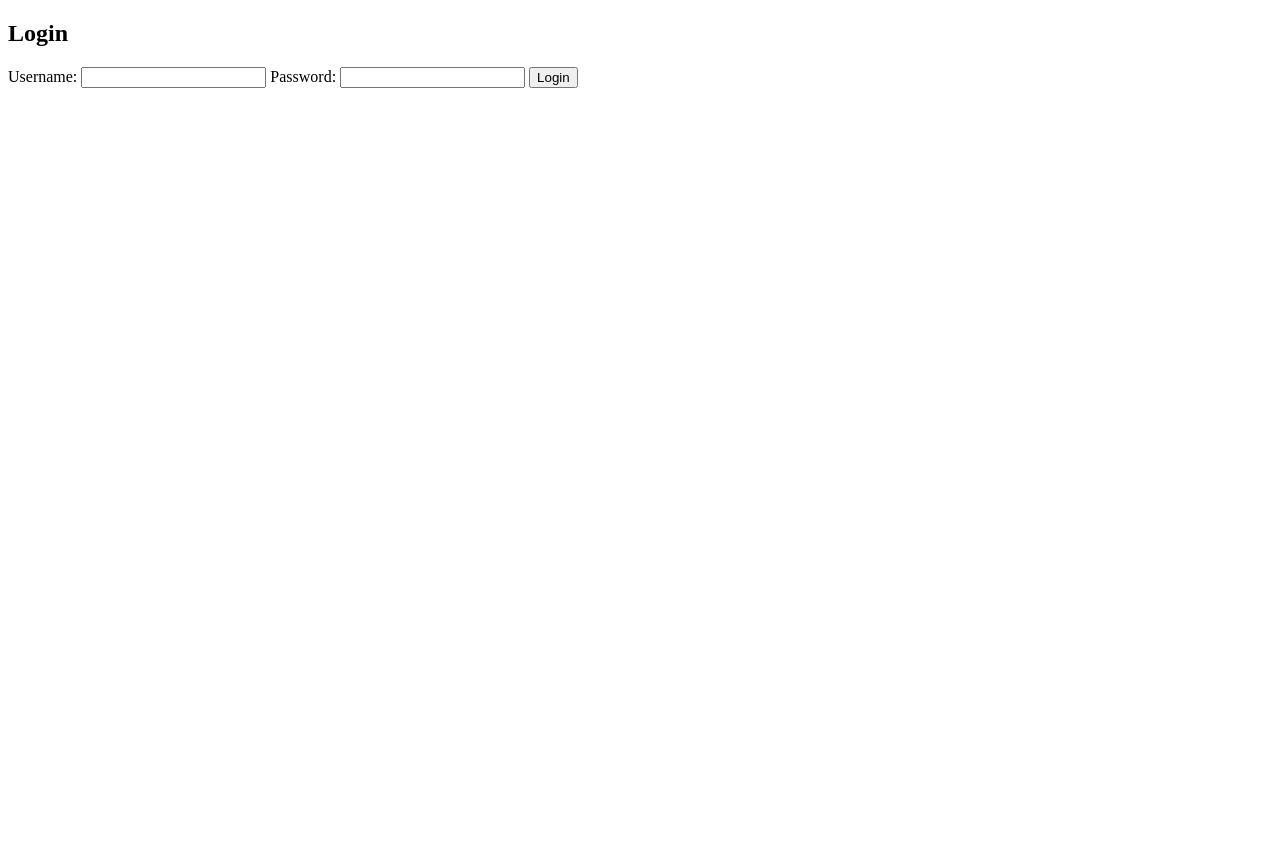
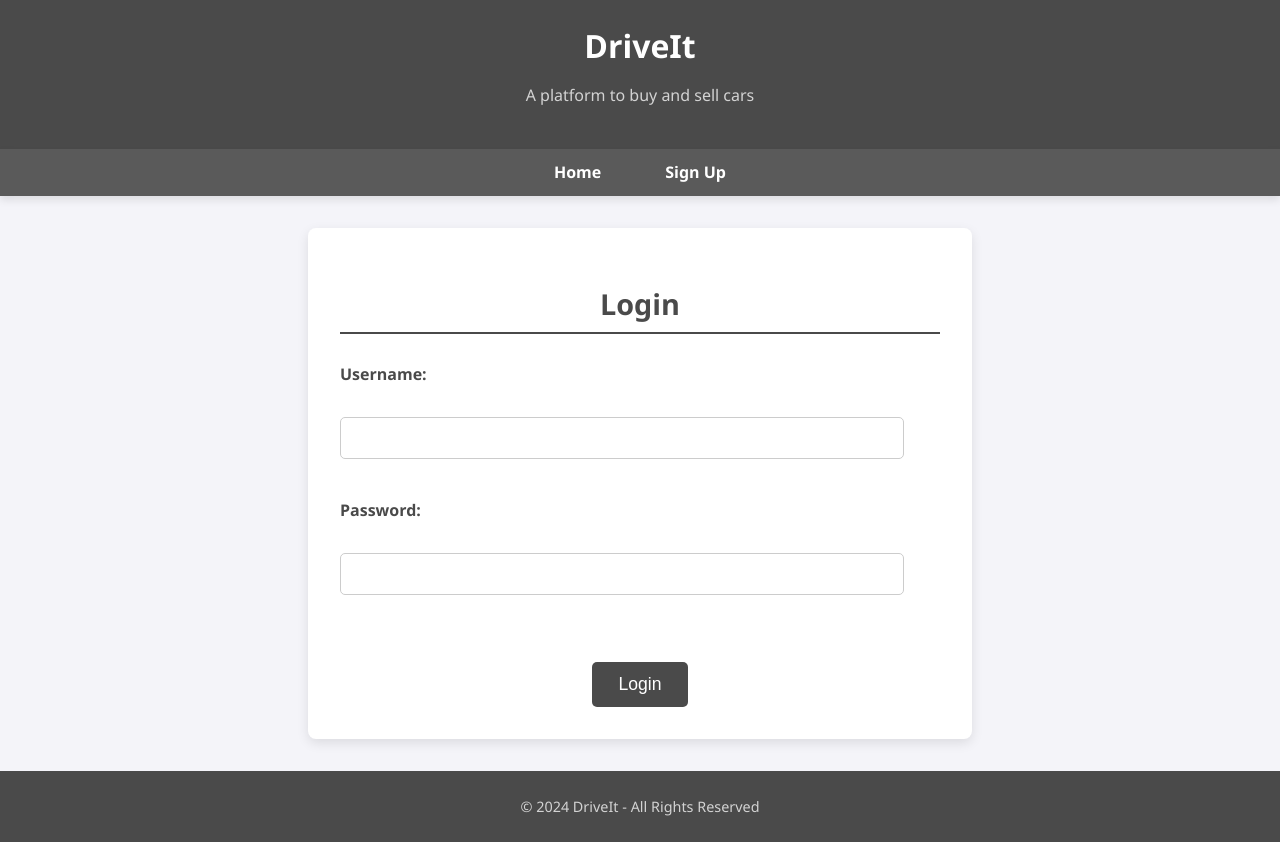
Before and after one commit to patelde510/DriveIt, a website: page app/public/login.html in a window 1280 px wide. Before the commit the page ends 800 px from the top, so only its background shows below. Drawn offline with Linux system fonts and the light colour scheme.

Commit message:
updated front-end for authentication

```diff
--- a/app/public/login.html
+++ b/app/public/login.html
@@ -4,8 +4,21 @@
     <meta charset="UTF-8">
     <meta name="viewport" content="width=device-width, initial-scale=1.0">
     <title>Login</title>
+    <link rel="stylesheet" href="styles.css">
 </head>
 <body>
+    <header>
+        <h1>DriveIt</h1>
+        <p>A platform to buy and sell cars</p>
+    </header>
+    <nav>
+        <ul>
+            <li><a href="/">Home</a></li>
+            <li><a href="/public/signup.html">Sign Up</a></li>
+
+        </ul>
+    </nav>
+    <div class="container-login">
         <h2>Login</h2>
         <form id="loginForm">
             <label for="username">Username:</label>
@@ -15,6 +28,10 @@
             <button type="submit">Login</button>
         </form>
         <div id="errorMessage" style="display: none;"></div>
+    </div>
+    <footer>
+        <p>© 2024 DriveIt - All Rights Reserved</p>
+    </footer>
     <script>
         document.getElementById("loginForm").addEventListener("submit", async (e) => {
             e.preventDefault();
@@ -40,4 +57,5 @@
         });
     </script>
 </body>
+
 </html>
--- a/app/public/styles.css
+++ b/app/public/styles.css
@@ -143,3 +143,53 @@ button[type="submit"] {
 button[type="submit"]:hover {
     background-color: #737373;
 }
+/* Container styling for login form similar to other sections */
+.container-login {
+    width: 80%;
+    max-width: 600px;
+    margin: 2em auto;
+    padding: 2em;
+    background-color: #fff;
+    border-radius: 8px;
+    box-shadow: 0 4px 12px rgba(0, 0, 0, 0.1);
+}
+
+/* Form styling for login form */
+#loginForm {
+    display: flex;
+    flex-direction: column;
+    gap: 1.5em;
+}
+
+#loginForm label {
+    font-weight: bold;
+    margin-bottom: 0.5em;
+    color: #4a4a4a;
+}
+
+#loginForm input[type="text"],
+#loginForm input[type="password"] {
+    margin-bottom: 1em;
+    padding: 0.7em;
+    border: 1px solid #ccc;
+    border-radius: 5px;
+    font-size: 1em;
+    width: 90%;
+}
+
+#loginForm button[type="submit"] {
+    padding: 0.7em 1.5em;
+    background-color: #4a4a4a;
+    color: #ffffff;
+    border: none;
+    border-radius: 5px;
+    font-size: 1.1em;
+    cursor: pointer;
+    transition: background-color 0.3s ease;
+    align-self: center;
+    margin-top: 1.5em;
+}
+
+#loginForm button[type="submit"]:hover {
+    background-color: #737373;
+}
```
Also changed, not shown: app/public/signup.html (+17 -1 lines). Lines whose indentation alone changed are shown as unchanged.
